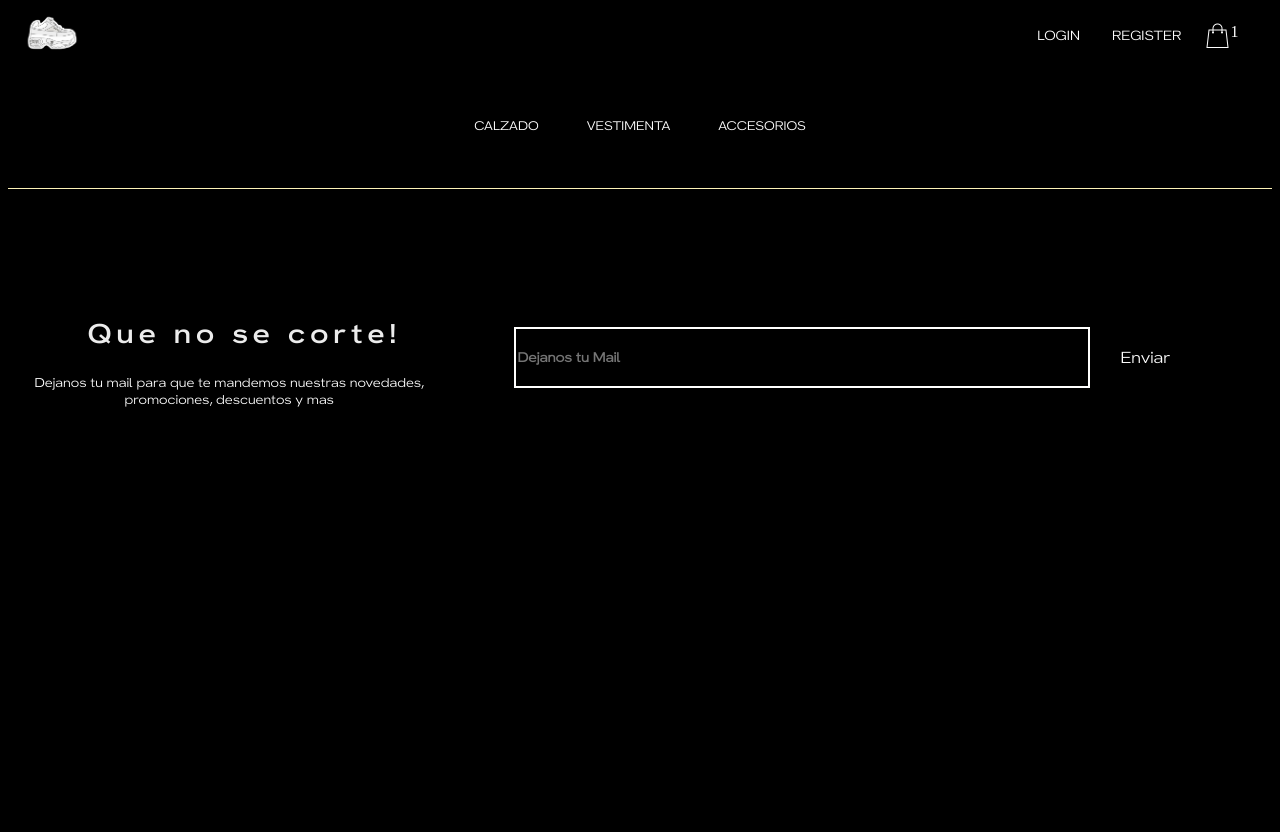
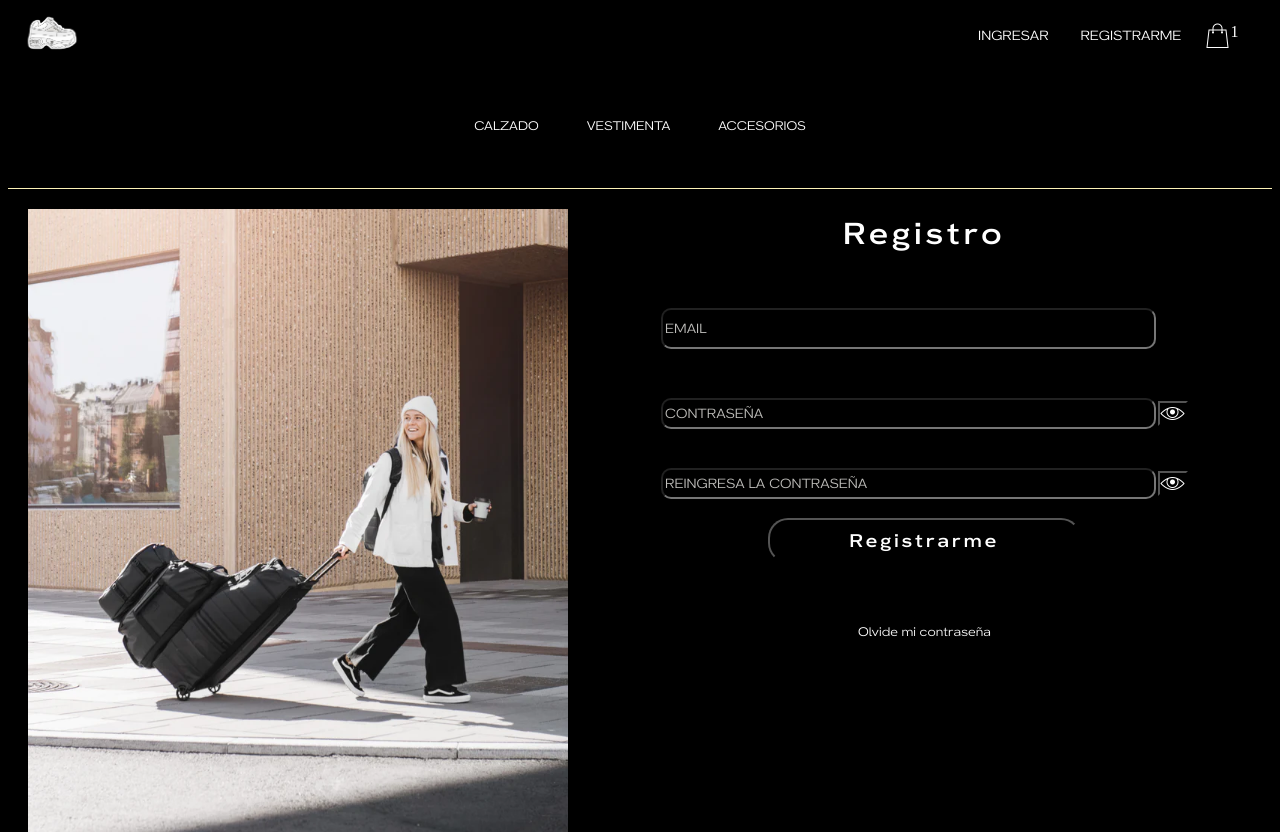
Before and after one commit to Tomascalabria/Store, a React (Create React App) app: page /Register in a window 1280 px wide. Shown: the top 832 px of the page. Before the commit the page ends 800 px from the top, so only its background shows below. Built offline with nearby package versions, Linux system fonts and the light colour scheme.

Commit message:
añadiendo la vista del 'registro'

```diff
--- a/src/Components/Footer/Footer.css
+++ b/src/Components/Footer/Footer.css
@@ -32,9 +32,8 @@ width: 35%;
     font-family: 'HKGroteskWide-light' ;
     width: 100%;
     text-align: center;
-
     font-weight: lighter   ;
-    font-size: 0.80rem;
+    font-size: 0.82rem;
     color: #ffff;
 }
 .footer_inner_container_two{
--- a/src/Components/Main/Auth/Auth.css
+++ b/src/Components/Main/Auth/Auth.css
@@ -21,6 +21,7 @@
     width: 55%;
     height: 100%;
 
+
 }
 .auth_form{
     display: flex;
@@ -29,9 +30,9 @@
     flex-direction: column;
     align-items: center;
     color: white;
+    align-content: center;
 }
 .auth_form h2{
-    align-content: 'flex-end';
     font-family: 'HKGroteskWide-Medium';
     font-weight: lighter;
     letter-spacing: 4px;
@@ -46,9 +47,11 @@
     align-items: center;
 }
 .auth_email_input{
-    width: 75%;
+    width: 70%;
+    margin-right: 32px;
     height: 35%;
-    border-radius: 15px;
+    align-self: center;
+    border-radius: 10px;
     color: #ffff;
     background-color: #0000;
     font-family: 'HKGroteskWide-Light';
@@ -68,7 +71,16 @@ border: #fffffe solid 2px;
 
 .auth_password_container{
     display: flex;
+    flex-direction: column;
+    width: 100%;
+    height: 100px;
+    justify-content: center;
+    align-items: center;
+}
+.password_container{
+    display: flex;
     flex-direction: row;
+    display: flex;
     width: 100%;
     height: 100px;
     justify-content: center;
@@ -77,7 +89,7 @@ border: #fffffe solid 2px;
 .auth_password_input{
     width: 70%;
     height: 35%;
-    border-radius: 15px;
+    border-radius: 10px;
     color: #ffff;
     font-family: 'HKGroteskWide-Light';
     font-weight: 500;
@@ -149,6 +161,39 @@ border: #fffffe solid 2px;
     transform: scaleX(1);
     transform-origin: bottom left;
   }
+  .password_register_container{
+    display: flex;
+    flex-direction: column;
+    width: 100%;
+    height: 140px;
+    justify-content: center;
+    align-items: center;
+  }
+.first_password_container{
+    display: flex;
+    flex-direction: row;
+    width: 100%;
+    height: 100px;
+    justify-content: center;
+    align-items: center;
+}
+.second_password_container{
+    display: flex;
+    flex-direction: row;
+    width: 100%;
+    height: 100px;
+    justify-content: center;
+    align-items: center;
+}
+.register_form_password_input{
+    width: 70%;
+    height: 35%;
+    border-radius: 10px;
+    color: #ffff;
+    font-family: 'HKGroteskWide-Light';
+    font-weight: 500;
+}
+
 /* .auth_email_label{
     width: 75%;
 }
--- a/src/Components/Main/Auth/Login.js
+++ b/src/Components/Main/Auth/Login.js
@@ -12,7 +12,7 @@ export const Login = () => {
 
     <div className='login_form_container auth_form_container'>
     <form className='login_form auth_form'>
-      <h2 className='auth_form_title login_form_title'>Login</h2>
+      <h2 className='auth_form_title login_form_title'>Ingreso</h2>
 
       <div className='login_email_container auth_email_container'>
       {/* <label className='login_form_email_label auth_email_label'>Email</label> */}
--- a/src/Components/Main/Auth/Password.js
+++ b/src/Components/Main/Auth/Password.js
@@ -20,10 +20,12 @@ export const Password=()=>{
     }
     return(
             <div className="auth_password_container">
+                <div className="password_container">
                     <input type={passwordType} onChange={handlePasswordChange} value={passwordInput} name="password" className="login_form_password_input auth_password_input" placeholder="CONTRASEÑA" />
                      <button className="show_password_btn" onClick={togglePassword}>
                      { passwordType==="password"? <img className="show_password_icon" alt="show password logo.png"  src={show_password_icon} /> :<img className="hide_password_icon" alt="hide password logo.png" src={hide_password_icon} />  }
                      </button>
+                </div>
 
       </div>
     )
--- /dev/null
+++ b/src/Components/Main/Auth/Password_register.js
@@ -0,0 +1,55 @@
+import React, { useState } from "react";
+import hide_password_icon from  '../../../Media/hide_password_icon.png'
+import show_password_icon from  '../../../Media/show_password_icon.png'
+
+export const Password_register=()=>{
+    const [firstPasswordType, setFirstPasswordType] = useState("password");
+    const [secondPasswordType, setSecondPasswordType] = useState("password");
+    const [firstPasswordInput, setFirstPasswordInput] = useState("");
+    const [secondPasswordInput, setSecondPasswordInput] = useState("");
+    const handleFirstPasswordChange =(evnt)=>{
+        evnt.preventDefault()
+        setFirstPasswordInput(evnt.target.value);
+    }
+    const handleSecondPasswordChange =(evnt)=>{
+        evnt.preventDefault()
+        setSecondPasswordInput(evnt.target.value);
+    }
+
+
+    const toggleFirstPassword =(e)=>{
+        e.preventDefault()
+      if(firstPasswordType==="password")
+      {
+       setFirstPasswordType("text")
+       return;
+      }
+      setFirstPasswordType("password")
+    }
+    const toggleSecondPassword =(e)=>{
+        e.preventDefault()
+        if(secondPasswordType==="password")
+        {
+        setSecondPasswordType("text")
+         return;
+        }
+        setSecondPasswordType("password")
+    }
+    return(
+            <div className="auth_password_container password_register_container">
+                <div className="first_password_container">
+                    <input type={firstPasswordType} onChange={handleFirstPasswordChange} value={firstPasswordInput} name="password" className="register_form_password_input auth_password_input" placeholder="CONTRASEÑA" />
+                     <button className="show_password_btn" onClick={toggleFirstPassword}>
+                     { firstPasswordType==="password"? <img className="show_password_icon" alt="show password logo.png"  src={show_password_icon} /> :<img className="hide_password_icon" alt="hide password logo.png" src={hide_password_icon} />  }
+                     </button>
+                </div>
+                    <div className="second_password_container">
+
+                     <input type={secondPasswordType} onChange={handleSecondPasswordChange} value={secondPasswordInput} name="second_password" className="login_form_password_input auth_password_input" placeholder="REINGRESA LA CONTRASEÑA" />
+                     <button className="show_password_btn" onClick={toggleSecondPassword}>
+                     { secondPasswordType==="password"? <img className="show_password_icon" alt="show password logo.png"  src={show_password_icon} /> :<img className="hide_password_icon" alt="hide password logo.png" src={hide_password_icon} />  }
+                     </button>
+                    </div>
+      </div>
+    )
+}
--- a/src/Components/Main/Auth/Register.js
+++ b/src/Components/Main/Auth/Register.js
@@ -1,7 +1,32 @@
 import React from 'react'
-
+import './Auth.css'
+import login_banner from '../../../Media/login_banner.webp'
+import { Password_register } from './Password_register'
 export const Register = () => {
   return (
-    <div>Register</div>
+    <>
+    <div className=' authContainer'>
+  <div className='login_banner auth_banner' >
+    <img className='auth_banner_img' src={login_banner} alt='login banner '/>
+   </div>
+
+    <div className='login_form_container auth_form_container'>
+    <form className='login_form auth_form'>
+      <h2 className='auth_form_title login_form_title'>Registro</h2>
+
+      <div className='login_email_container auth_email_container'>
+      {/* <label className='login_form_email_label auth_email_label'>Email</label> */}
+      <input  name='email' type='email' className='login_form_email_input auth_email_input' placeholder='EMAIL'></input>
+      </div>
+
+      {/* <label className='login_form_password_label auth_password_label'>contraseña</label> */}
+      <Password_register/>
+
+          <button className='form_button'>Registrarme</button>
+        <p className='auth_password_recovery'>Olvide mi contraseña</p>
+    </form>
+    </div>
+    </div>
+    </>
   )
 }
--- a/src/Components/Navbar/NavBar.js
+++ b/src/Components/Navbar/NavBar.js
@@ -23,8 +23,8 @@ const handleScroll=(e)=>{
           </div>
           <div className='NavBar_top_auth_section' style={{width:'50%',justifyContent:'flex-end',display:'flex', flexDirection:'row',alignContent:'center'}}>
             <div className='NavBar_top_auth_container' style={{ gap:'1rem',marginRight:'3em'}}>
-            <Link to={'/Login'}><button className='authButton' >LOGIN</button></Link>
-            <Link to={'/Register'}><button  className='authButton'> REGISTER</button></Link>
+            <Link to={'/Login'}><button className='authButton' >INGRESAR</button></Link>
+            <Link to={'/Register'}><button  className='authButton'> REGISTRARME</button></Link>
             <CartIcon/>
               </div>
 
```
